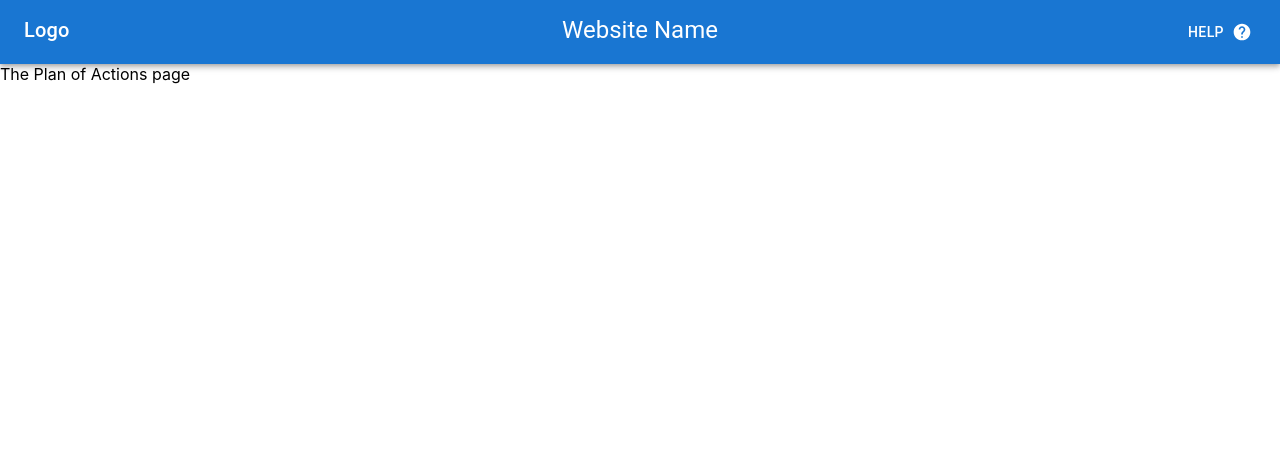
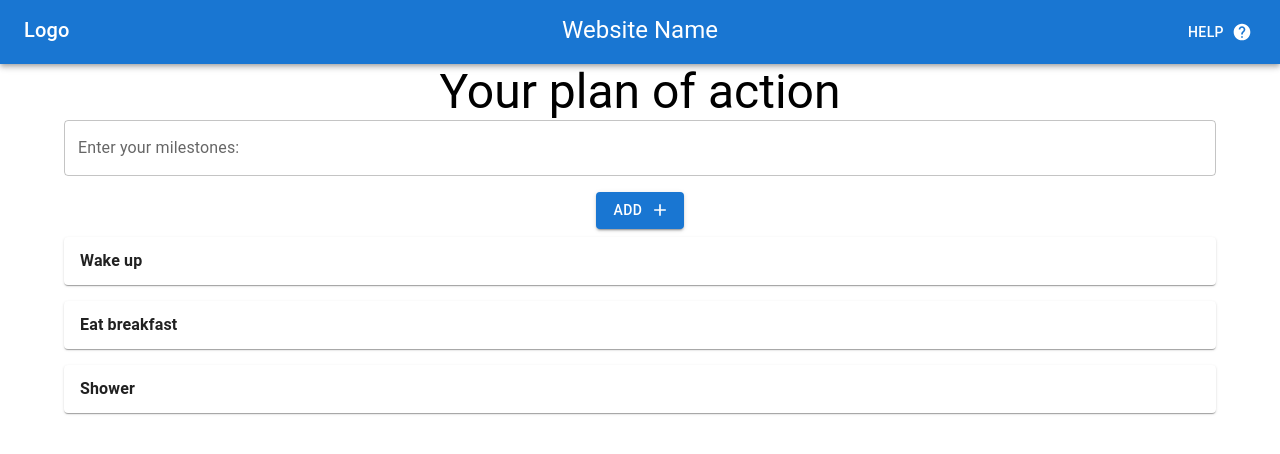
Before and after one commit to cs261-2022-group22/reactjs-frontend, a Next.js app: page /mentee/plansofaction in a window 1280 px wide. Shown: the top 454 px of the page. Built offline with nearby package versions, Linux system fonts and the light colour scheme; no server answers.

Commit message:
partially done

```diff
--- a/pages/mentee/plansofaction.tsx
+++ b/pages/mentee/plansofaction.tsx
@@ -1,7 +1,84 @@
+import {
+    Container,
+    Stack,
+    TextField,
+    Typography,
+	Button,
+    List,
+    Card,
+	Grid,
+} from "@mui/material";
+import { useState } from "react";
+import AddIcon from "@mui/icons-material/Add";
+
+const test_data = ["Wake up", "Eat breakfast", "Shower"];
+
 export default function planofactions() {
+    const [userInput, setUserInput] = useState("");
+	const [elements, setElements] = useState(test_data)
+
     return (
         <>
-            <div>The Plan of Actions page</div>
+            <Container sx={{ textAlign: "center" }}>
+                <Stack>
+                    <Typography variant="h3">Your plan of action</Typography>
+                    <TextField
+                        sx={{
+                            mb: "2vh",
+                        }}
+                        label="Enter your milestones:"
+                        onChange={(e) => {
+                            setUserInput(e.target.value);
+                        }}
+                    />
+                    <Grid container justifyContent="center">
+                        <Button
+                            variant="contained"
+                            endIcon={<AddIcon />}
+                            sx={{
+                                minWidth: "11vh",
+                            }}
+                            onClick={() => {
+                                setElements([...elements, userInput]);
+                            }}
+                        >
+                            Add
+                        </Button>
+                    </Grid>
+                    <List
+                        sx={{
+                            textAlign: "left",
+                        }}
+                    >
+                        {elements.map((element) => {
+                            return (
+                                <Card
+                                    sx={{
+                                        mb: "2vh",
+                                        pl: "2vh",
+                                        height: "6vh",
+                                        boxShadow: 1,
+                                        "&:hover": { boxShadow: 3 },
+                                        display: "flex",
+                                        flexDirection: "column",
+                                        justifyContent: "center",
+                                    }}
+                                    key={element}
+                                >
+                                    <Typography
+                                        sx={{
+                                            fontWeight: "bold",
+                                        }}
+                                    >
+                                        {element}
+                                    </Typography>
+                                </Card>
+                            );
+                        })}
+                    </List>
+                </Stack>
+                {userInput}
+            </Container>
         </>
     );
 }
```
